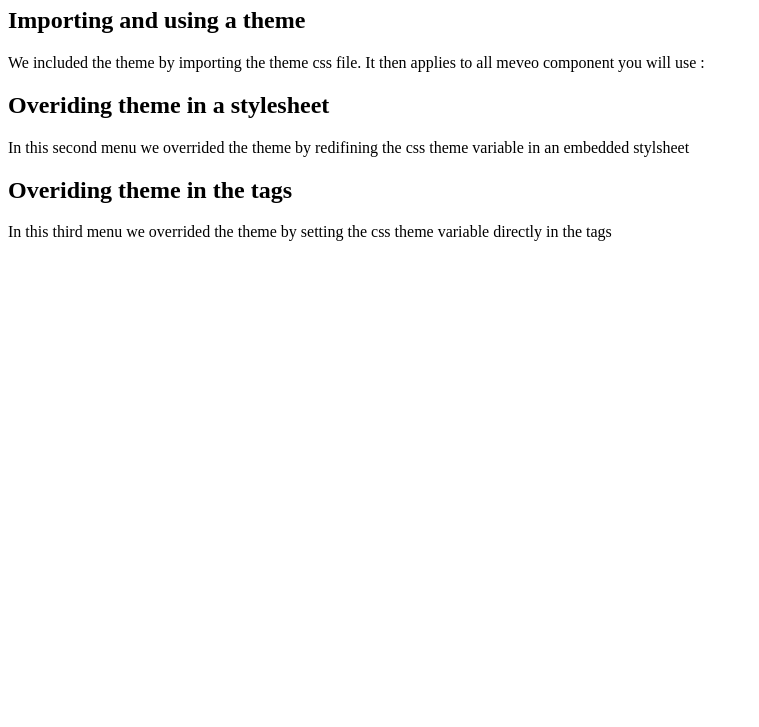
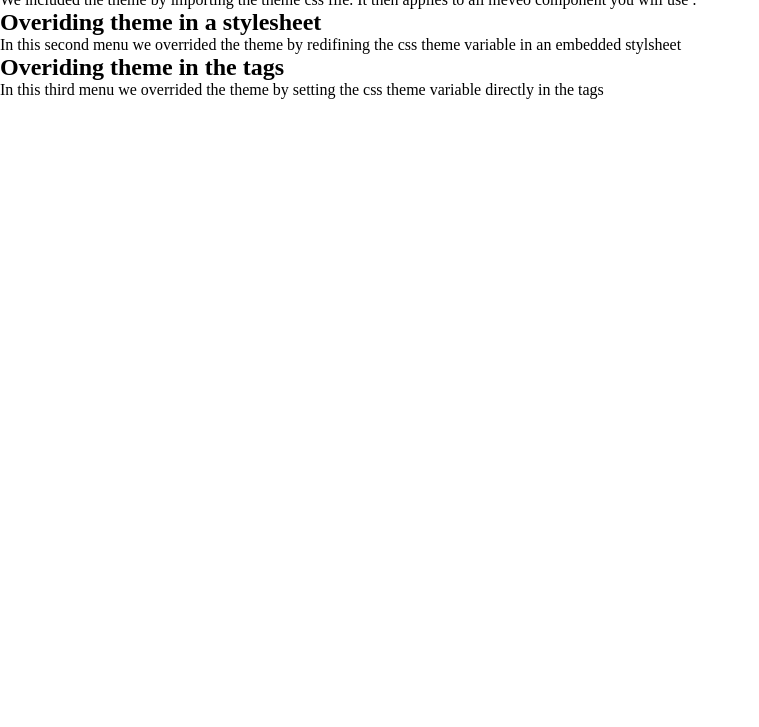
Before and after one commit to meveo-org/mv-theme, a plain HTML site: page index.html in a window 1280 px wide. Shown: the part 73-800 px from the top of the page, without its empty margins (0-759 px from the left). Drawn offline with Linux system fonts and the light colour scheme.

Commit message:
add normalization styles

```diff
--- a/css/meveo-theme.css
+++ b/css/meveo-theme.css
@@ -1,5 +1,29 @@
+/* normalization styles */
+*,
+*:before,
+*:after {
+     margin: 0;
+     padding: 0;
+     box-sizing: border-box;
+}
+
+*:before,
+*:after {
+     content: '';
+     display: block;
+     position: absolute;
+}
+
+html,
+body {
+     margin: 0;
+     padding: 0;
+     width: 100%;
+     height: 100%;
+}
+
+/* theme styles */
 html {
-
      /* Primary */
      --p-color: #344955;
      --pd-color: #232F34;
```
